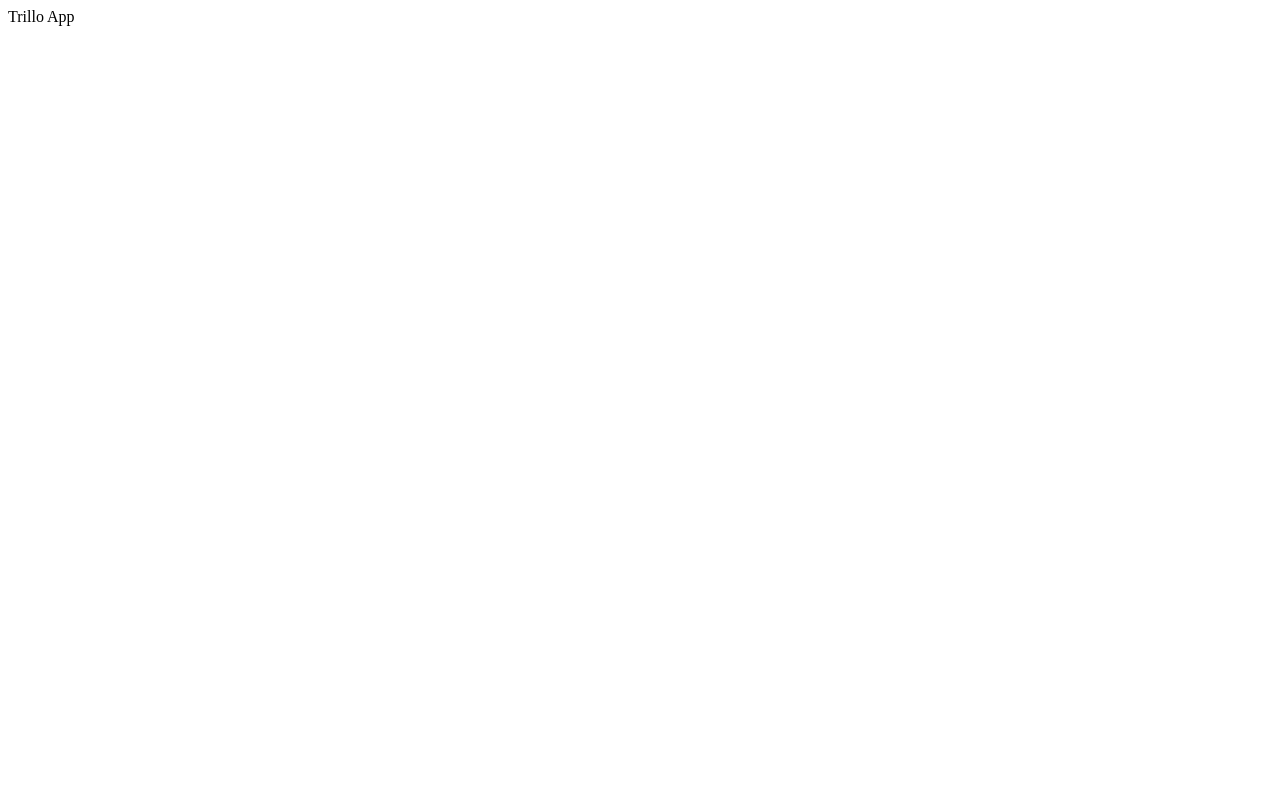
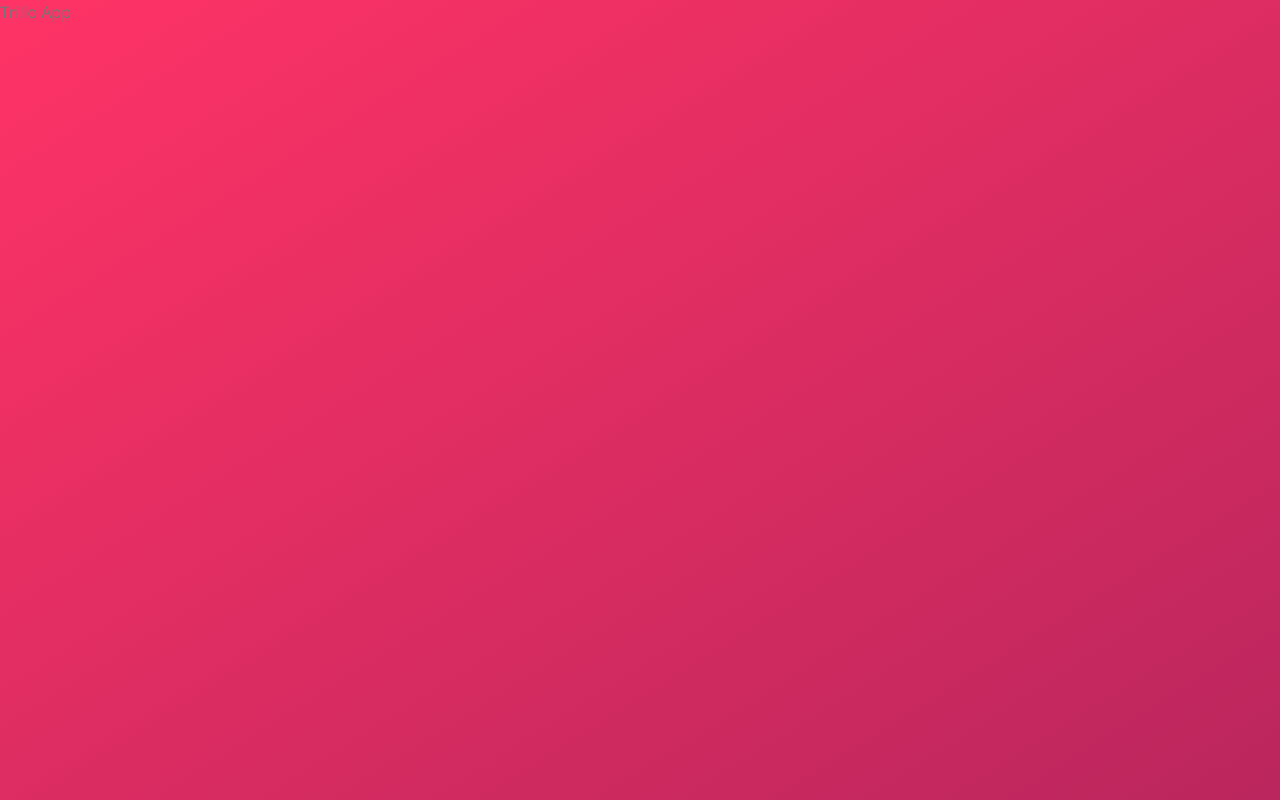
Before and after one commit to reinhardliess/trillo, a website: page index.html in a window 1280 px wide. Drawn offline with nearby package versions, Linux system fonts and the light colour scheme; files that its build step writes are made by us from their sources.

Commit message:
build: split up main scss file into partials

```diff
--- /dev/null
+++ b/sass/_base.scss
@@ -0,0 +1,35 @@
+
+*,
+*::before,
+*::after {
+  margin: 0;
+  padding: 0;
+  box-sizing: inherit;
+}
+
+:root {
+  --color-primary: #eb2f64;
+  --color-primary-light: #ff3366;
+  --color-primary-dark: #ba265d;
+
+  --color-grey-light-1: #faf9f9;
+  --color-grey-light-2: #f4f2f2;
+  --color-grey-light-3: #f0eeee;
+  --color-grey-light-4: #ccc;
+
+  --color-grey-dark-1: #333;
+  --color-grey-dark-2: #777;
+  --color-grey-dark-3: #999;
+}
+
+html {
+  font-size: 62.5%;
+}
+
+body {
+  box-sizing: border-box;
+  color: var(--color-grey-dark-2);
+  font: 400 1.6rem/1.6 "Open Sans", sans-serif;
+  background: no-repeat top / cover linear-gradient(to bottom right, var(--color-primary-light), var(--color-primary-dark));
+  min-height: 100vh;
+}
--- a/sass/main.scss
+++ b/sass/main.scss
@@ -1,17 +1,5 @@
-/*
-COLORS
+// @import "debug-styles";
 
-Primary: #eb2f64
-Primary light: #FF3366
-Primary dark: #BA265D
-
-Grey light 1: #faf9f9
-Grey light 2: #f4f2f2
-Grey light 3: #f0eeee
-Grey light 4: #ccc
-
-Grey dark 1: #333
-Grey dark 2: #777
-Grey dark 3: #999
-
-*/
+@import "base";
+@import "components";
+@import "layout";
```
Also changed, not shown: sass/_debug-styles.scss (added, +12 -0 lines), sass/_components.scss (added), sass/_layout.scss (added).
